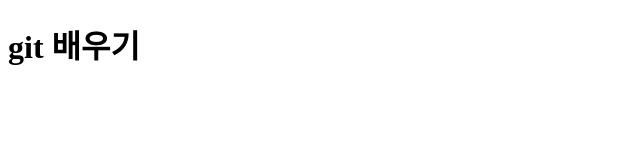
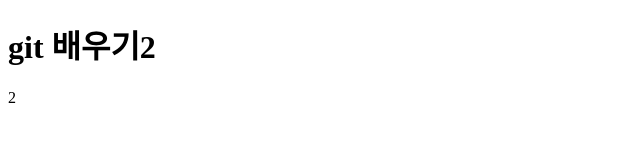
Before and after one commit to kminjung1/git_test, a plain HTML site: page index.html in a window 1280 px wide. Shown: the full height of the page, 0-640 px from the left. Drawn offline with Linux system fonts and the light colour scheme.

Commit message:
version2

```diff
--- a/index.html
+++ b/index.html
@@ -7,6 +7,7 @@
     <title>git</title>
   </head>
   <body>
-    <h1>git 배우기</h1>
+    <h1>git 배우기2</h1>
+    <span>2</span>
   </body>
 </html>
```
